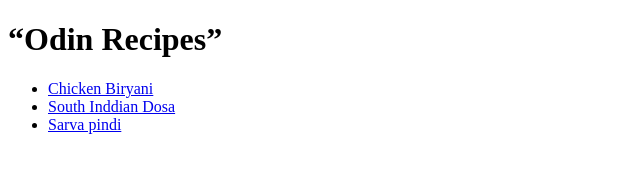
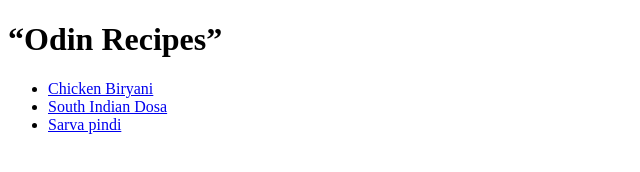
Before and after one commit to Vinay294/Odin-recipes, a plain HTML site: page index.html in a window 1280 px wide. Shown: the full height of the page, 0-640 px from the left. Drawn offline with Linux system fonts and the light colour scheme.

Commit message:
Update index.html

```diff
--- a/index.html
+++ b/index.html
@@ -10,7 +10,7 @@
     <h1>“Odin Recipes”</h1>
     <ul>
         <li><a href="recipes/Chicken-Biryani.html">Chicken Biryani</a></li>
-        <li><a href="recipes/Dosa.html">South Inddian Dosa</a></li>
+        <li><a href="recipes/Dosa.html">South Indian Dosa</a></li>
         <li><a href="recipes/sarva-pindi.html">Sarva pindi</a></li>
     </ul>
 </body>
```
